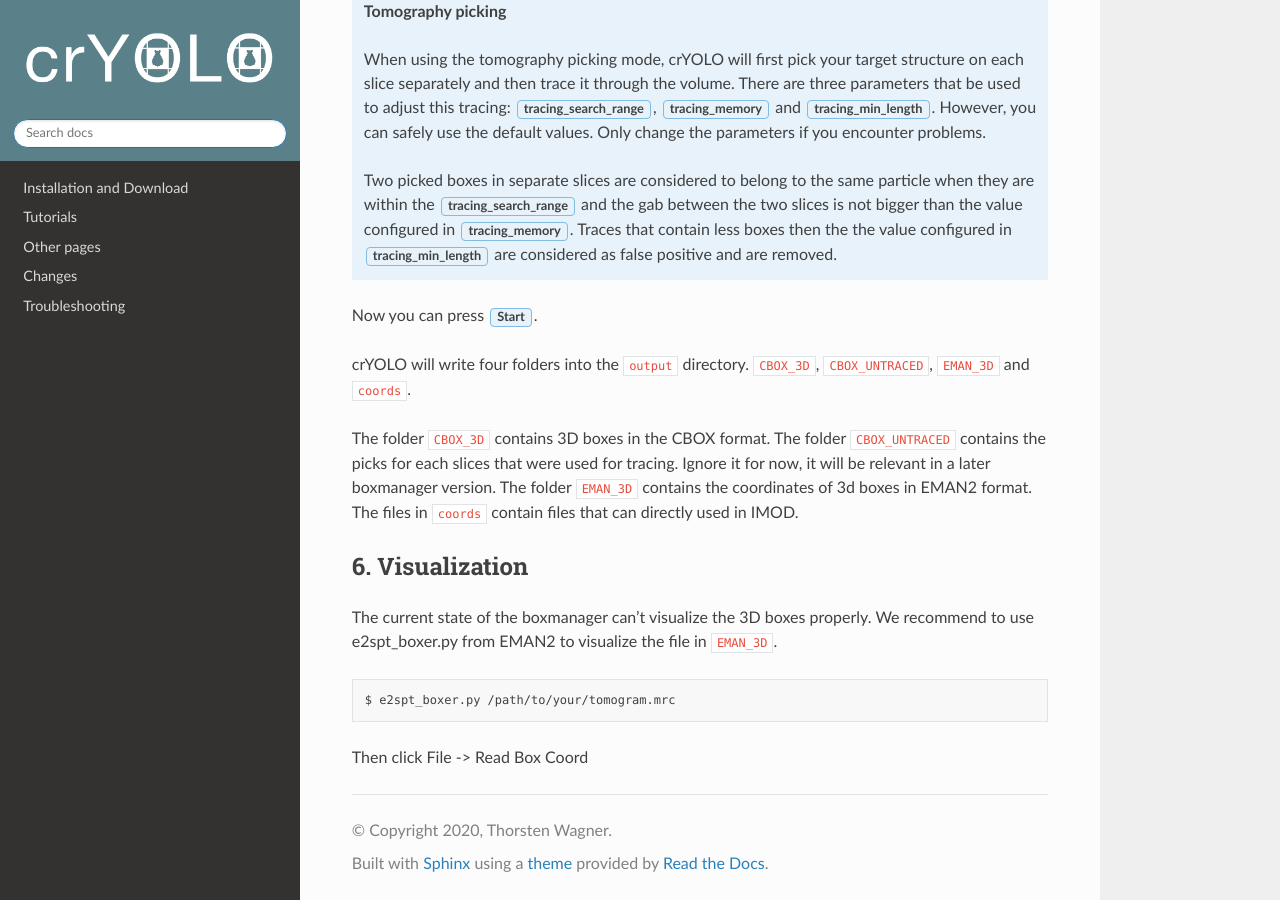
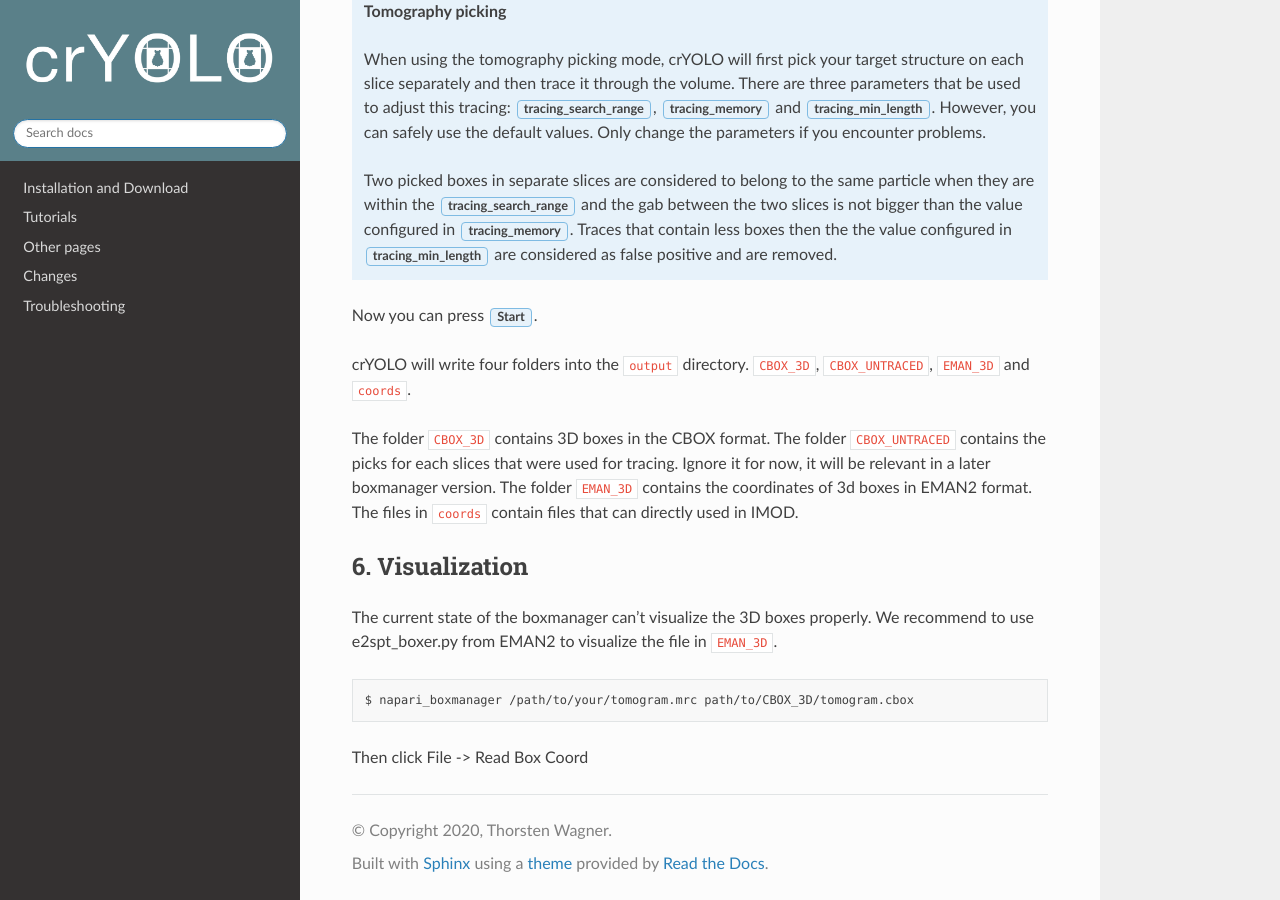
Before and after one commit to MPI-Dortmund/cryolo, a Sphinx documentation site: the page built from source/tutorials/tut05_tomo.rst, in a window 1280 px wide and 900 px high, scrolled down 6373 px. Built offline with Sphinx 7.4.7 and the Read the Docs theme 2.0.0, drawn with Linux system fonts in a browser that asks for light colours.

Commit message:
update tutorials tomo

```diff
--- a/source/tutorials/tut05_tomo.rst
+++ b/source/tutorials/tut05_tomo.rst
@@ -74,6 +74,6 @@ e2spt_boxer.py from EMAN2 to visualize the file in :file:`EMAN_3D`.
 
 .. prompt:: bash $
 
-    e2spt_boxer.py /path/to/your/tomogram.mrc
+    napari_boxmanager /path/to/your/tomogram.mrc path/to/CBOX_3D/tomogram.cbox
 
 Then click File -> Read Box Coord
--- a/source/tutorials/tut06_tomo_filament.rst
+++ b/source/tutorials/tut06_tomo_filament.rst
@@ -69,7 +69,7 @@ You can open all files (except :file:`COORDS_TRACED` and :file:`DISTR`) within t
 
 .. prompt:: bash $
 
-    napari_boxmanager 'path/to/tomogram.mrc' 'out/CBOX/CBOX_FILAMENTS_TRACED/*.cbox'
+    napari_boxmanager path/to/tomogram.mrc out/CBOX/CBOX_FILAMENTS_TRACED/tomogram.cbox
 
 to start the boxamanger.
 
```
